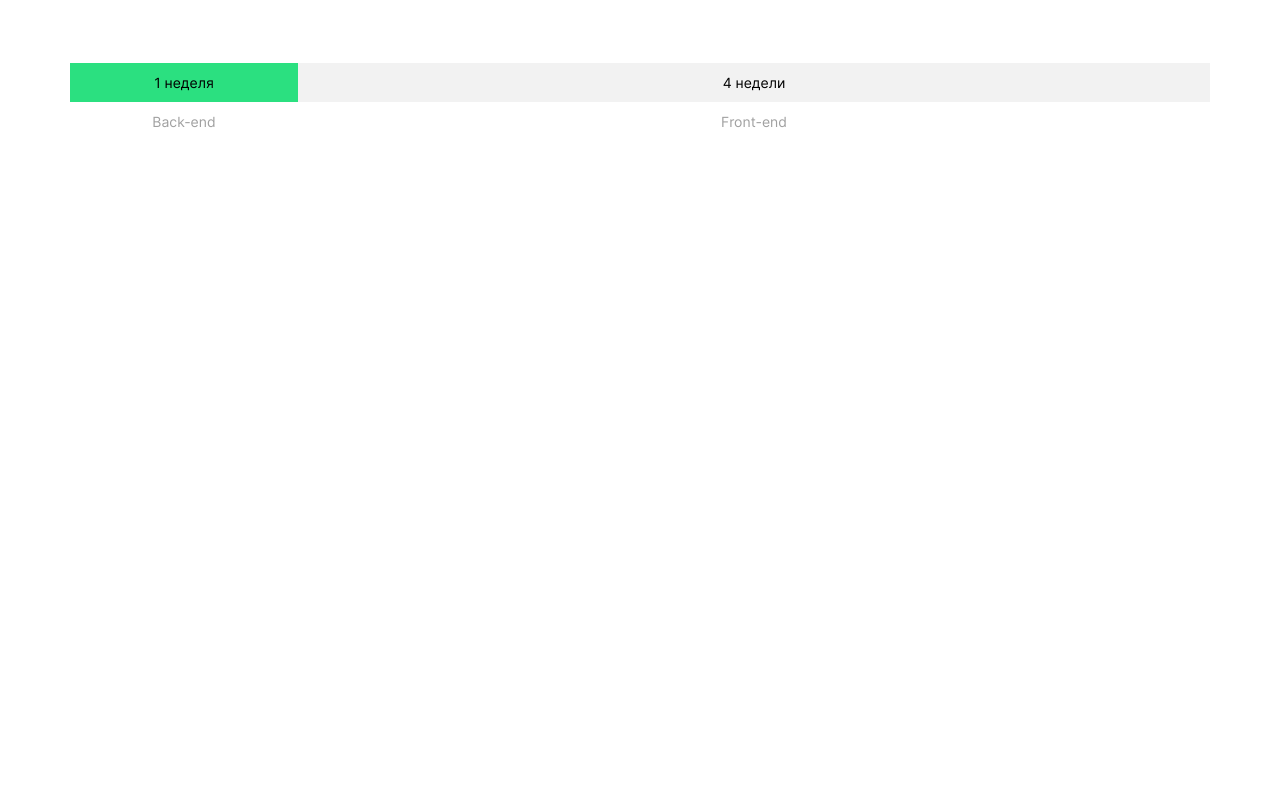
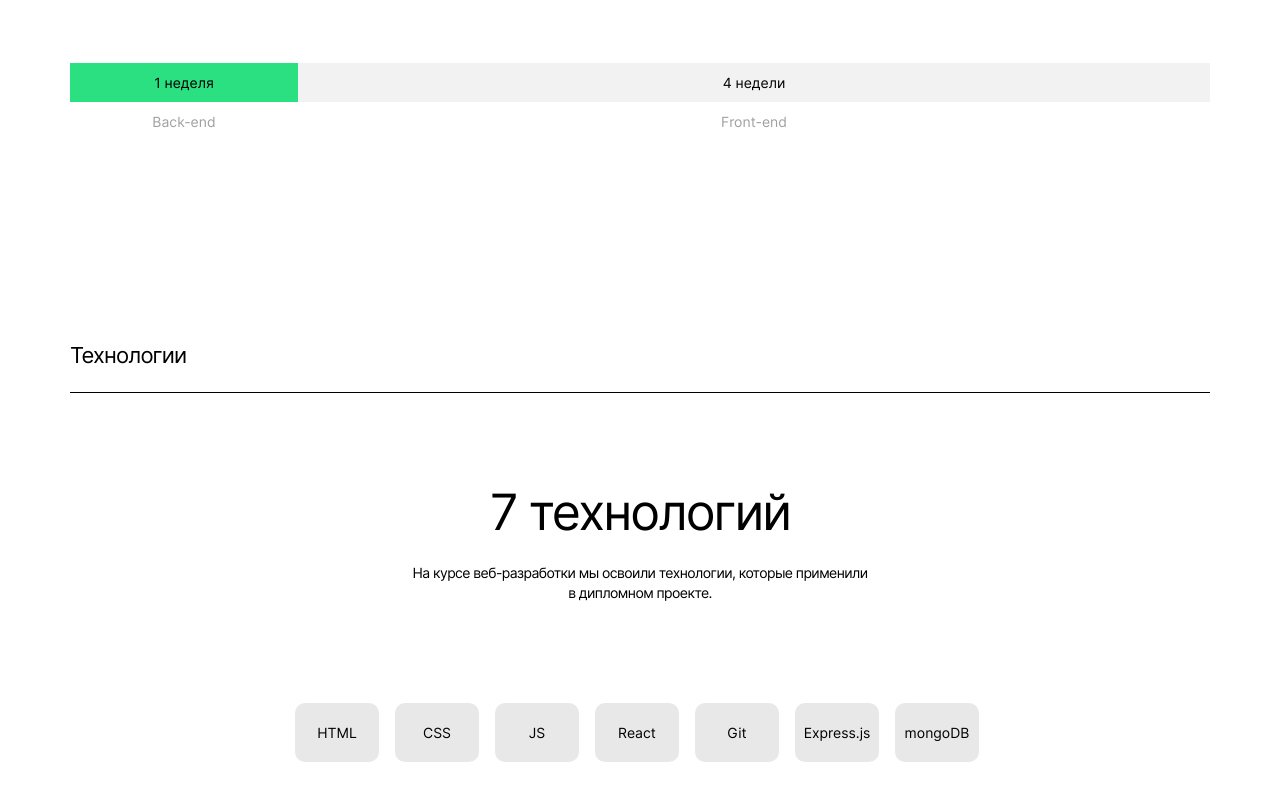
Before and after one commit to XcQuake/movies-explorer-frontend, a React (Create React App) app: page / in a window 1280 px wide. Shown: the part 1002-1802 px from the top of the page. Before the commit the page ends 1244 px from the top, so only its background shows below. Built offline with nearby package versions, Linux system fonts and the light colour scheme.

Commit message:
feat: add Techs component markup

```diff
--- a/src/components/Main/Main.js
+++ b/src/components/Main/Main.js
@@ -1,12 +1,14 @@
 import './Main.css';
 import Promo from '../Promo/Promo';
 import AboutProject from '../AboutProject/AboutProject';
+import Techs from '../Techs/Techs';
 
 function Main() {
   return (
     <section className='main'>
       <Promo />
       <AboutProject />
+      <Techs />
     </section>
   );
 }
--- /dev/null
+++ b/src/components/Techs/Techs.css
@@ -0,0 +1,124 @@
+.techs {
+  display: flex;
+  justify-content: center;
+}
+
+.techs__wrapper {
+  max-width: 1140px;
+  width: 100%;
+  padding: 70px 18px;
+  display: flex;
+  flex-direction: column;
+  align-items: center;
+}
+
+.techs__title {
+  margin: 0;
+  font-weight: 400;
+  font-size: 18px;
+  line-height: 22px;
+  letter-spacing: -0.04em;
+  padding-bottom: 28px;
+  border-bottom: solid 1px #000;
+  width: 100%;
+}
+
+.techs__subtitle {
+  margin: 60px 0 0;
+  font-weight: 400;
+  font-size: 30px;
+  line-height: 36px;
+  letter-spacing: -0.04em;
+}
+
+.techs__paragraph {
+  margin: 24px 0 50px;
+  font-weight: 400;
+  font-size: 11px;
+  line-height: 16px;
+  letter-spacing: -0.04em;
+  text-align: center;
+}
+
+.techs__techlist {
+  margin: 0;
+  padding: 0;
+  list-style: none;
+  width: 100%;
+  display: grid;
+  grid-template-columns: repeat(auto-fill, 90px);
+  gap: 10px 10px;
+  justify-content: center;
+}
+
+.techs__tech {
+  font-weight: 400;
+  font-size: 12px;
+  line-height: 15px;
+  padding: 21px 0;
+  background-color: #E8E8E8;
+  width: 84px;
+  border-radius: 10px;
+  text-align: center;
+}
+
+@media (min-widtH: 768px) {
+  .techs__wrapper {
+    padding: 90px 50px;
+  }
+
+  .techs__title {
+    font-size: 22px;
+    line-height: 27px;
+    padding-bottom: 23px;
+  }
+
+  .techs__subtitle {
+    font-size: 50px;
+    line-height: 58px;
+    margin-top: 80px;
+  }
+
+  .techs__paragraph {
+    font-size: 12px;
+    line-height: 18px;
+    margin: 22px 0 83px;
+    max-width: 460px;
+  }
+
+  .techs__techlist {
+    grid-template-columns: repeat(7, 84px);
+  }
+}
+
+@media (min-width: 1024px) {
+  .techs__wrapper {
+    padding: 100px 70px;
+  }
+
+  .techs__title {
+    font-size: 22px;
+    line-height: 27px;
+  }
+
+  .techs__subtitle {
+    font-size: 50px;
+    line-height: 58px;
+    margin-top: 90px;
+  }
+
+  .techs__paragraph {
+    font-size: 14px;
+    line-height: 20px;
+    margin-bottom: 100px;
+  }
+
+  .techs__techlist {
+    grid-template-columns: repeat(7, 90px);
+  }
+
+  .techs__tech {
+    font-size: 14px;
+    line-height: 17px;
+  }
+}
--- /dev/null
+++ b/src/components/Techs/Techs.js
@@ -0,0 +1,26 @@
+import './Techs.css';
+
+function Techs() {
+  return (
+    <section className='techs'>
+      <div className='techs__wrapper'>
+        <h2 className='techs__title'>Технологии</h2>
+        <h3 className='techs__subtitle'>7&nbsp;технологий</h3>
+        <p className='techs__paragraph'>
+          На&nbsp;курсе веб-разработки мы&nbsp;освоили технологии, которые применили в&nbsp;дипломном проекте.
+        </p>
+        <ui className='techs__techlist'>
+          <li className='techs__tech'>HTML</li>
+          <li className='techs__tech'>CSS</li>
+          <li className='techs__tech'>JS</li>
+          <li className='techs__tech'>React</li>
+          <li className='techs__tech'>Git</li>
+          <li className='techs__tech'>Express.js</li>
+          <li className='techs__tech'>mongoDB</li>
+        </ui>
+      </div>
+    </section>
+  );
+}
+
+export default Techs;
```
